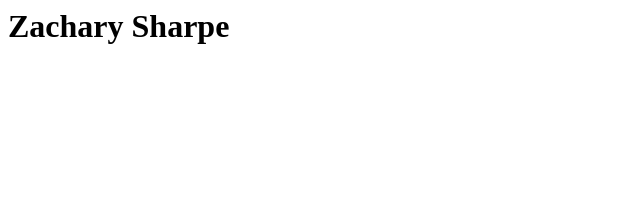
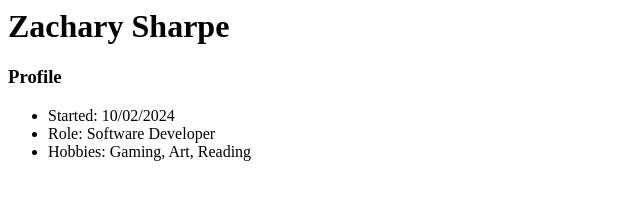
Before and after one commit to Heli202/Heli202.github.io, a plain HTML site: page index.html in a window 1280 px wide. Shown: the whole page, without its empty margins (0-640 px from the left). Drawn offline with Linux system fonts and the light colour scheme.

Commit message:
Updated my profile

```diff
--- a/index.html
+++ b/index.html
@@ -1 +1,7 @@
 <h1>Zachary Sharpe</h1>
+<h3>Profile</h3>
+<ul>
+<li>Started: 10/02/2024</li>
+<li>Role: Software Developer</li>
+<li>Hobbies: Gaming, Art, Reading</li>
+</ul>
```
